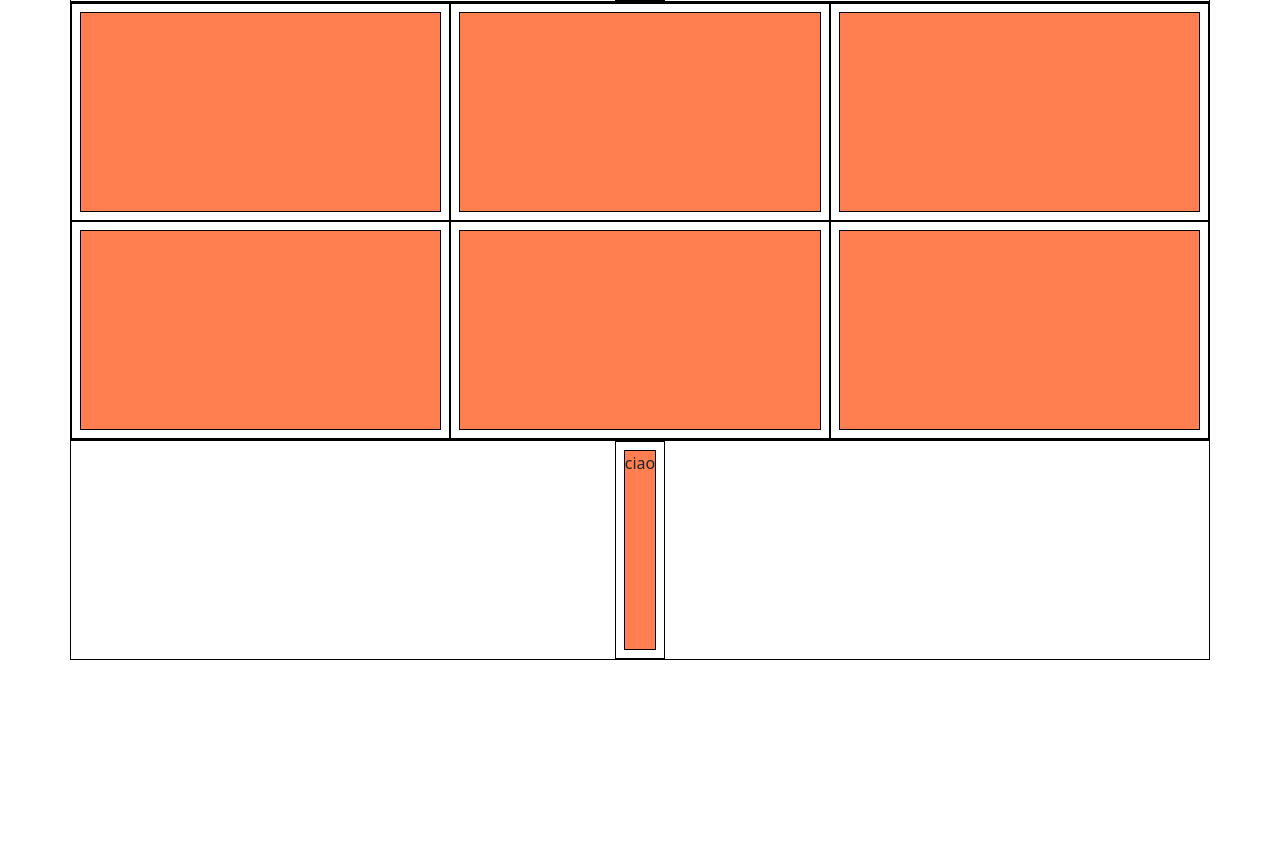
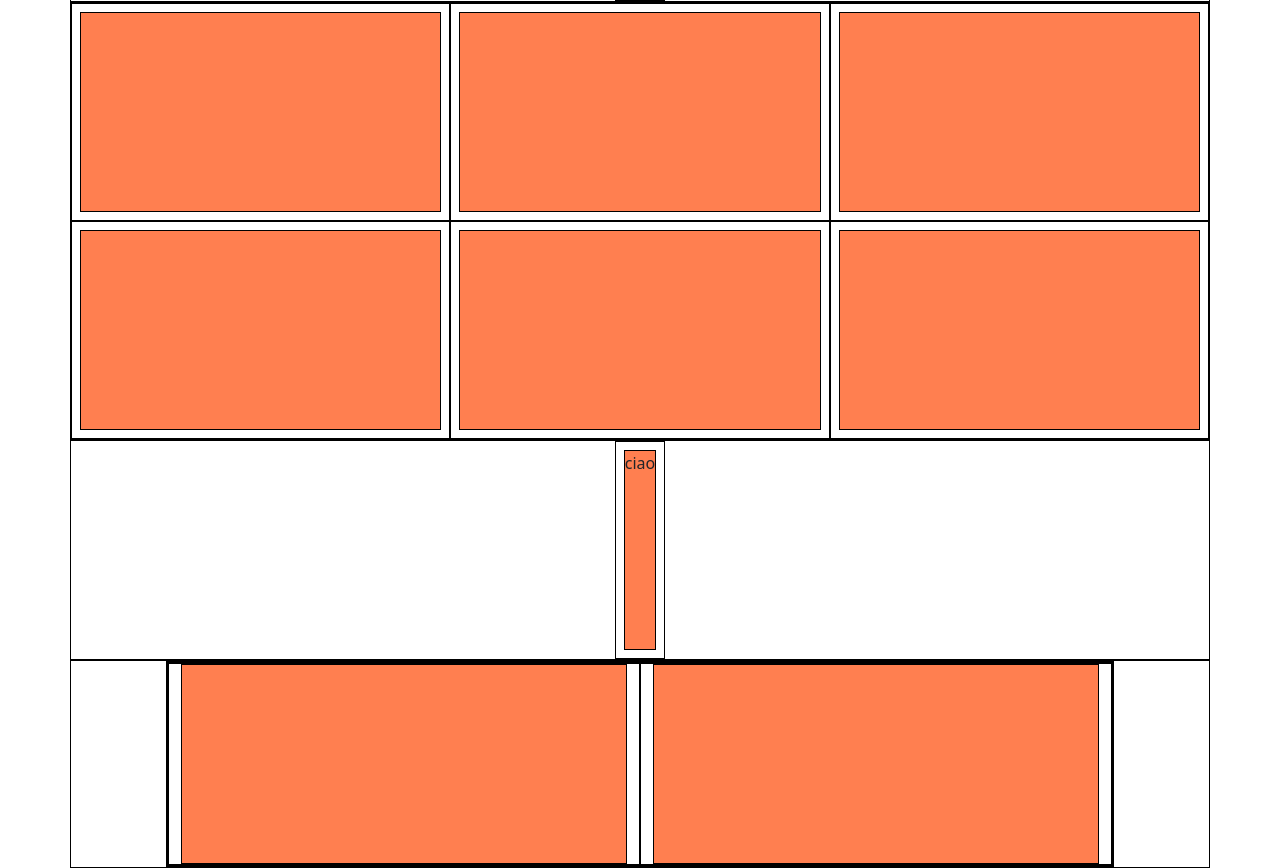
Before and after one commit to SabirHamza/html-css-bootstrap-freelancer, a plain HTML site: page index.html in a window 1280 px wide. Shown: the part 484-1352 px from the top of the page. Before the commit the page ends 1144 px from the top, so only its background shows below. Drawn offline with nearby package versions, Linux system fonts and the light colour scheme.

Commit message:
section 3

```diff
--- a/index.html
+++ b/index.html
@@ -22,7 +22,7 @@
         <div class="container">
             <section>
                 <div class="row justify-content-center">
-                    <div class="col-sm-12 col-md-6 col-lg-4 p-2">
+                    <div class="col-sm-12 col-md-6 col-lg-5 p-2">
                         <div class="box"></div>
                     </div>
                 </div>
@@ -60,6 +60,18 @@
                         <div class="box">ciao</div>
                     </div>
                 </div>
+                <div class="row justify-content-center">
+                    <div class="col-10">
+                        <div class="row">
+                            <div class="col-sm-12 col-md-6 col-lg-6">
+                                <div class="box"></div>
+                            </div>
+                            <div class="col-sm-12 col-md-6 col-lg-6">
+                                <div class="box"></div>
+                            </div>
+                        </div>
+                    </div>
+                </div>
             </section>
         </div>
     </main>
```
